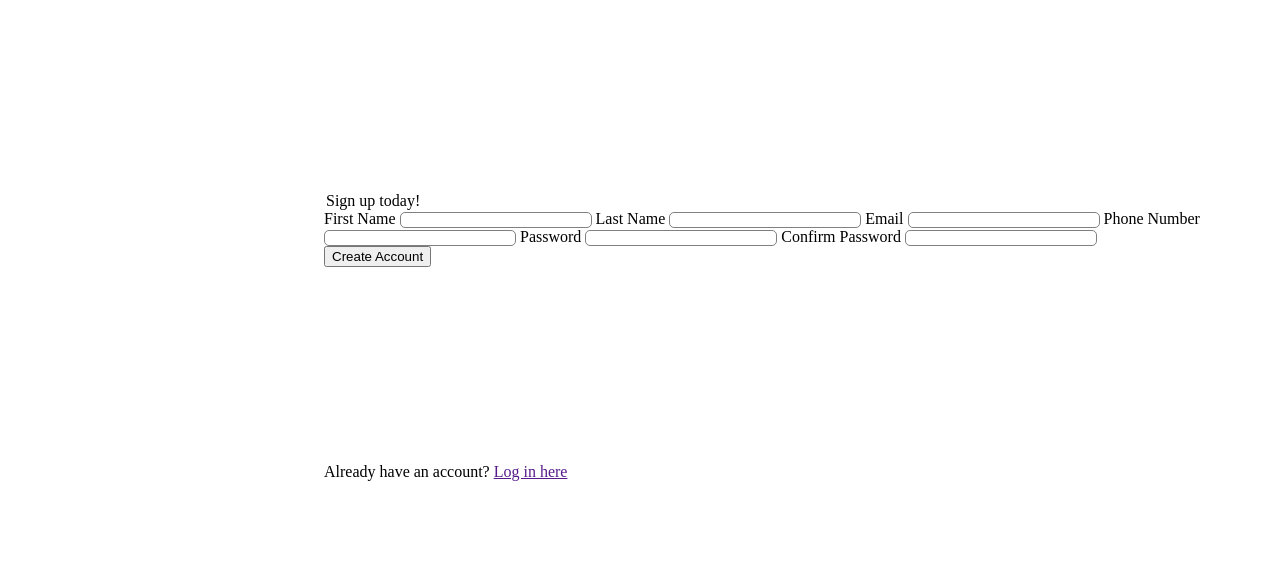
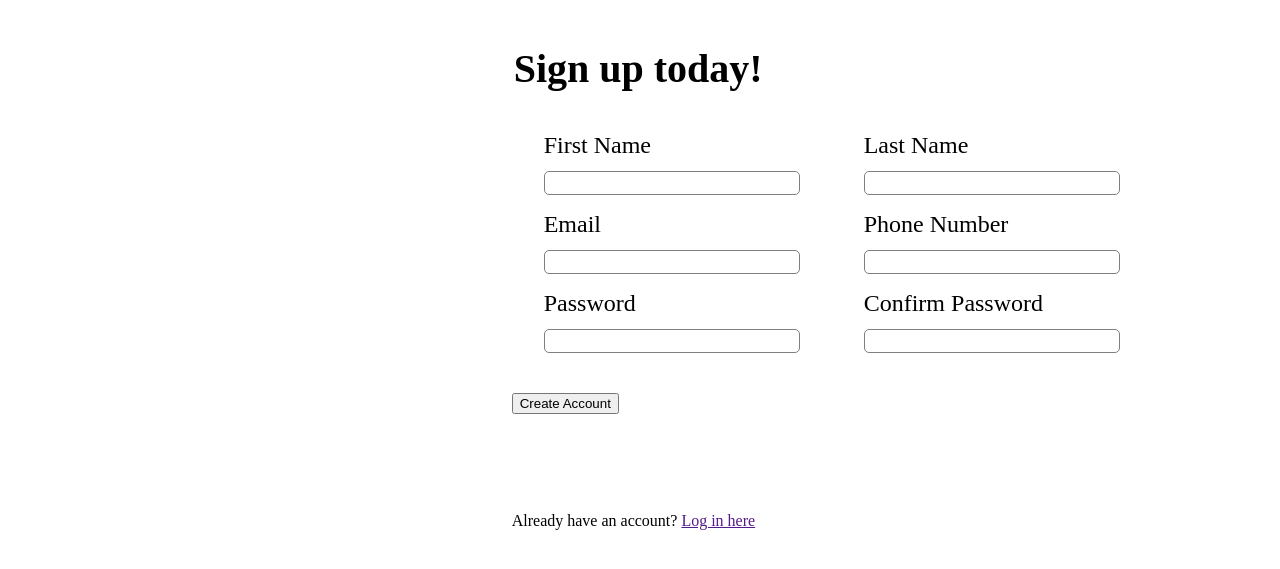
Before and after one commit to slpkid/Project-Sign-up-Form, a plain HTML site: page index.html in a window 1280 px wide. Shown: the part 189-758 px from the top of the page. Drawn offline with Linux system fonts and the light colour scheme.

Commit message:
Sized form items

```diff
--- a/index.html
+++ b/index.html
@@ -20,22 +20,42 @@
             <h1>Join our community of over two million users!</h1>
         </div>
         <div class="form-content">
-            <form action="">
+            <form action="#" method="post">
                 <legend>Sign up today!</legend>
+                <div class="form">
+                    <div class="row">
+                        <div class="flex-individual">
                             <label for="first-name">First Name</label>
                             <input type="text" name="first-name" id="first-name" required>
+                        </div>
+                        <div class="flex-individual">
                             <label for="last-name">Last Name</label>
                             <input type="text" name="last-name" id="last-name" required>
+                        </div>
+                    </div>
+                    <div class="row">
+                        <div class="flex-individual">
                             <label for="email">Email</label>
                             <input type="email" name="email" id="email" required>
+                        </div>
+                        <div class="flex-individual">
                             <label for="phone-number">Phone Number</label>
                             <input type="tel" name="phone-number" id="phone-number" required>
+                        </div>
+                    </div>
+                    <div class="row">
+                        <div class="flex-individual">
                             <label for="password-enter">Password</label>
                             <input type="password" name="password-enter" id="password-enter" required>
+                        </div>
+                        <div class="flex-individual">
                             <label for="password-confirm">Confirm Password</label>
                             <input type="password" name="password-confirm" id="password-confirm" required>
+                        </div>
+                    </div>
+                </div>
+                <button class="create-account-button" type="submit">Create Account</button>
             </form>
-            <button class="create-account-button">Create Account</button>
         </div>
         <div class="sign-up">
             <span>Already have an account? <a href="">Log in here</a></span>
--- a/styles.css
+++ b/styles.css
@@ -8,7 +8,6 @@ body {
 }
 
 .banner {
-    flex: 1;
     position:static;
     right: 250px;
 }
@@ -21,22 +20,49 @@ img {
     height: 95vh;
 }
 .content {
-    flex: 3;
-    width: 45vw;
+    width: 50vw;
     display: flex;
     flex-direction: column;
     height: 95vh;
     justify-content: space-around;
+    margin: auto;
+}
+
+.flex-individual {
+    display: flex;
+    flex-direction: column;
 }
 
 input {
-    width: 15vw;
-    height: 2vh;
+    width: 20vw;
+    height: 3vh;
     border: gray solid 1px;
     border-radius: 5px;
 }
 
-.form-content {
+label {
+    font-size: 1.5em;
+    margin-bottom: 0.5em;
+}
+
+.row {
     display: flex;
-    flex-wrap: wrap;
+    flex-direction: row;
+    justify-content: space-around;
+    padding-bottom: 2vh;
 }
+
+.form {
+    display: flex;
+    flex-direction: column;
+    margin-bottom: 3vh;
+}
+
+legend {
+    font-size: 40px;
+    font-weight:bold;
+    margin-bottom: 5vh;
+}
+.create-account-button {
+
+}
```
Lines whose indentation alone changed are shown as unchanged.
